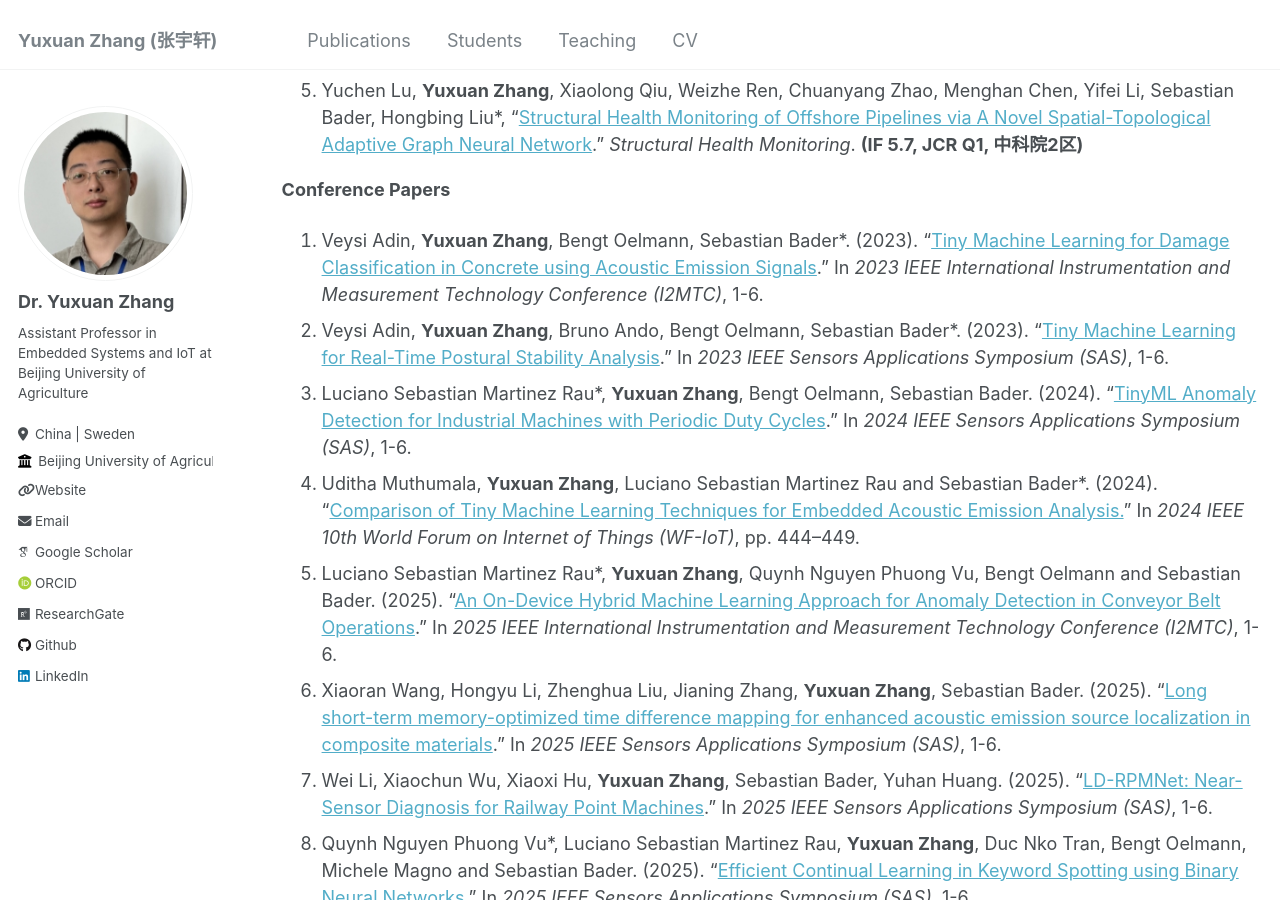
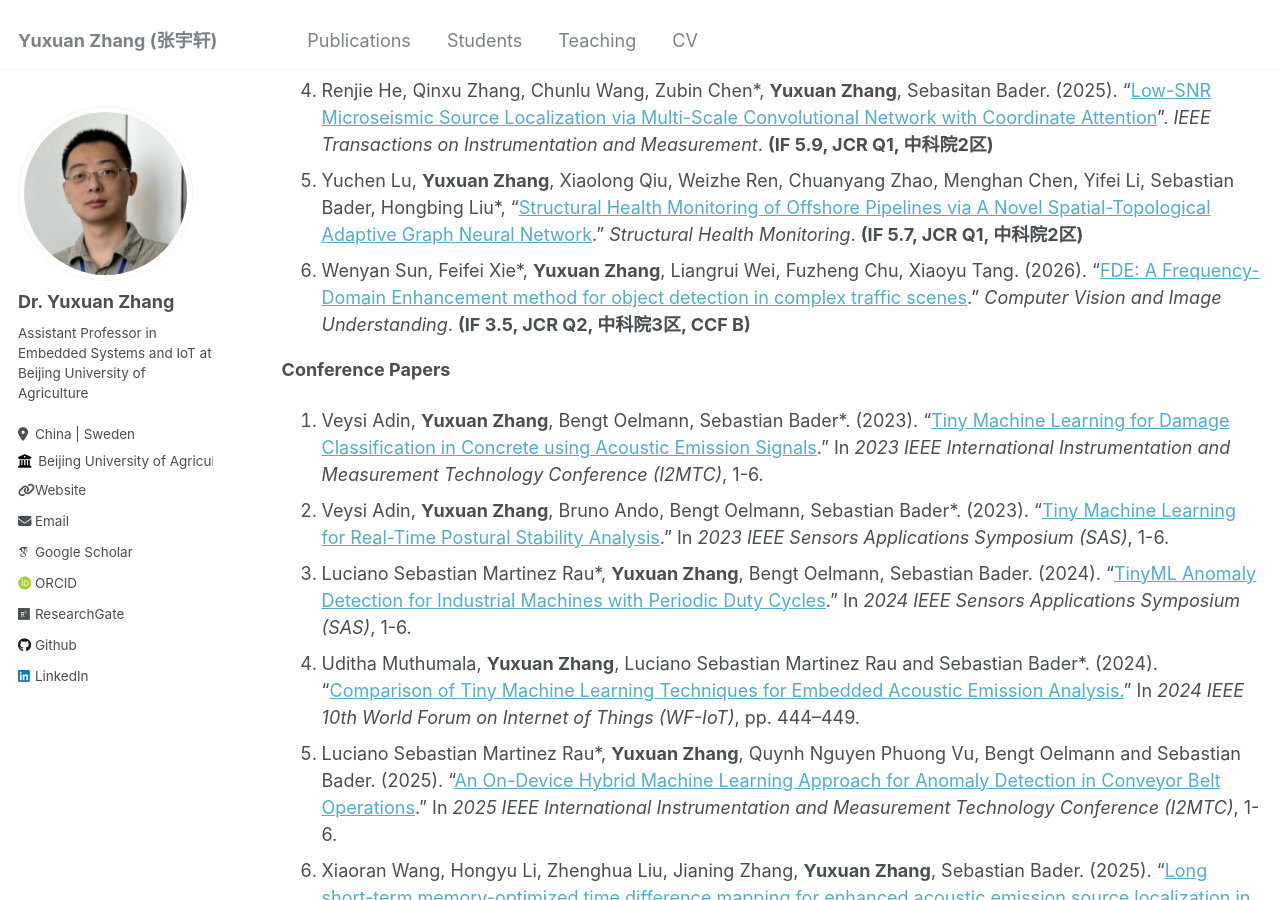
Before and after one commit to YuxuanZhang-96/YuxuanZhang-96.github.io, a Jekyll site: the page built from _pages/cv.md, in a window 1280 px wide and 900 px high, scrolled down 2113 px. Built offline with Jekyll 4.4.1, drawn with Linux system fonts in a browser that asks for light colours; some web fonts are replaced; some of the changed text lies outside the part shown.

Commit message:
Update cv.md

```diff
--- a/_pages/cv.md
+++ b/_pages/cv.md
@@ -42,6 +42,7 @@ __Journal Papers__
 3. __Yuxuan Zhang__, Rhys Pullin, Bengt Oelmann, Sebastian Bader*. (2025). "[On-Device Fault Diagnosis with Augmented Acoustic Emission Data: A Case Study on Carbon Fiber Panels](https://ieeexplore.ieee.org/document/11029626)." _IEEE Transactions on Instrumentation and Measurement_, 1-12 __(IF 5.9, JCR Q1, 中科院2区)__
 4. Guanhua Li, Menghan Chen, __Yuxuan Zhang*__. (2025). "[Rolling bearing fault diagnosis in noisy environments using Channel-Time parallel attention networks](https://www.nature.com/articles/s41598-025-22683-y)." _Scientific Reports_, 15, 35034. __(IF 3.9, JCR Q1, 中科院3区)__
 5. Yuchen Lu#, __Yuxuan Zhang#__, Menghan Chen, Qiangqiang Liu, Xiaoran Wang, Zenghua Liu, Hongbing Liu*. (2025). "[Acoustic emission-based graph learning for internal valve leakage localisation in offshore pipelines](https://www.tandfonline.com/doi/full/10.1080/10589759.2025.2572393)." _Nondestructive Testing and Evaluation_, 1-29. __(IF 4.2, JCR Q1, 中科院2区)__
+6. __Yuxuan Zhang*__, Yuchen Lu, Luciano Sebastian Martinez-Rau, Quan Qiu*, Sebastian Bader. (2026). "[Real-Time On-Device Weed Identification Using a Hardware-Efficient Lightweight CNN](https://www.frontiersin.org/journals/plant-science/articles/10.3389/fpls.2026.1747863/abstract)." _Frontiers in Plant Science_. __(IF 4.8, JCR Q1, 中科院2区)__
 
 __Conference Papers__
 1. __Yuxuan Zhang__, Sebastian Bader*, Bengt Oelmann. (2022). "[A Lightweight Convolutional Neural Network Model for Concrete Damage Classification using Acoustic Emissions](https://ieeexplore.ieee.org/document/9881386)." In _2022 IEEE Sensors Applications Symposium (SAS)_, 1-6.
@@ -57,6 +58,7 @@ __Journals__
 3. Yuchen Lu, Yifei Li, __Yuxuan Zhang__, Xin Wang, Menghan Chen, Chuanyang Zhao, M. Abdel Wahab, Hongbing Liu*. (2025). "[Learning Multi-dimensional Sensor Relationships for Robust Marine Pipeline Leakage Detection via Adaptive Graph Networks](https://www.sciencedirect.com/science/article/pii/S0141029625023740)." _Engineering Structures_. __(IF 6.4, JCR Q1, 中科院1区Top)__
 4. Renjie He, Qinxu Zhang, Chunlu Wang, Zubin Chen*, __Yuxuan Zhang__, Sebasitan Bader. (2025). "[Low-SNR Microseismic Source Localization via Multi-Scale Convolutional Network with Coordinate Attention](https://ieeexplore.ieee.org/document/11303912)". _IEEE Transactions on Instrumentation and Measurement_. __(IF 5.9, JCR Q1, 中科院2区)__
 5. Yuchen Lu, __Yuxuan Zhang__, Xiaolong Qiu, Weizhe Ren, Chuanyang Zhao, Menghan Chen, Yifei Li, Sebastian Bader, Hongbing Liu*, "[Structural Health Monitoring of Offshore Pipelines via A Novel Spatial-Topological Adaptive Graph Neural Network](https://journals.sagepub.com/doi/10.1177/14759217261418056?utm_source=researchgate.net&utm_medium=article)." _Structural Health Monitoring_. __(IF 5.7, JCR Q1, 中科院2区)__
+6. Wenyan Sun, Feifei Xie*, __Yuxuan Zhang__, Liangrui Wei, Fuzheng Chu, Xiaoyu Tang. (2026). "[FDE: A Frequency-Domain Enhancement method for object detection in complex traffic scenes](https://www.sciencedirect.com/science/article/pii/S1077314226000445)." _Computer Vision and Image Understanding_. __(IF 3.5, JCR Q2, 中科院3区, CCF B)__
 
 
 __Conference Papers__
```
